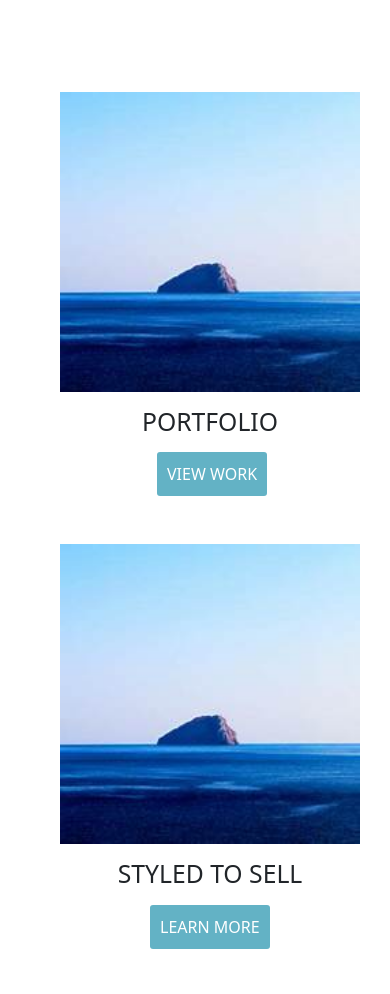
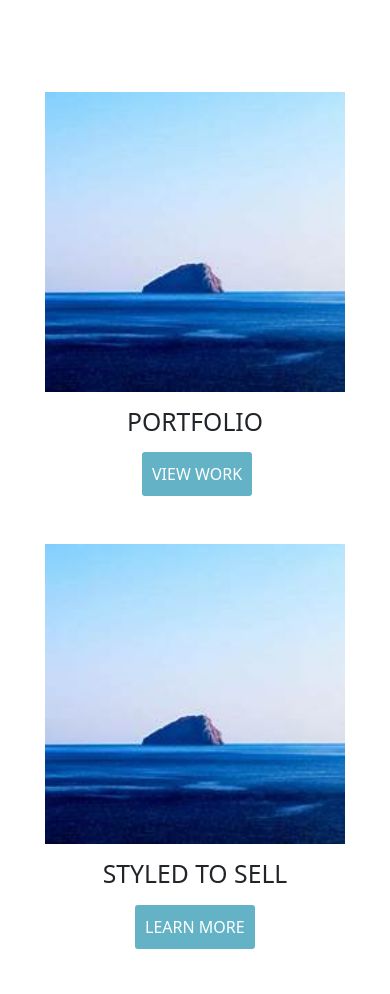
Before and after one commit to moaaz64/projects, a plain HTML site: page index.html in a window 390 px wide. Shown: the part 1334-2328 px from the top of the page. Drawn offline with Linux system fonts and the light colour scheme; a web font is replaced by a local one.

Commit message:
Update style.css

```diff
--- a/style.css
+++ b/style.css
@@ -313,7 +313,15 @@ margin-top: 100px;
 }
 }
 @media screen and (max-width:900px){
-    .box3{
+    .box3 .img1{
+        margin-left: 0px;
+        margin-left: 0px;
+    }
+    .box3 .img2{
+        margin-left: 0px;
+        margin-left: 0px;
+    }
+    .box3 .img3{
         margin-left: 0px;
         margin-left: 0px;
     }
```
